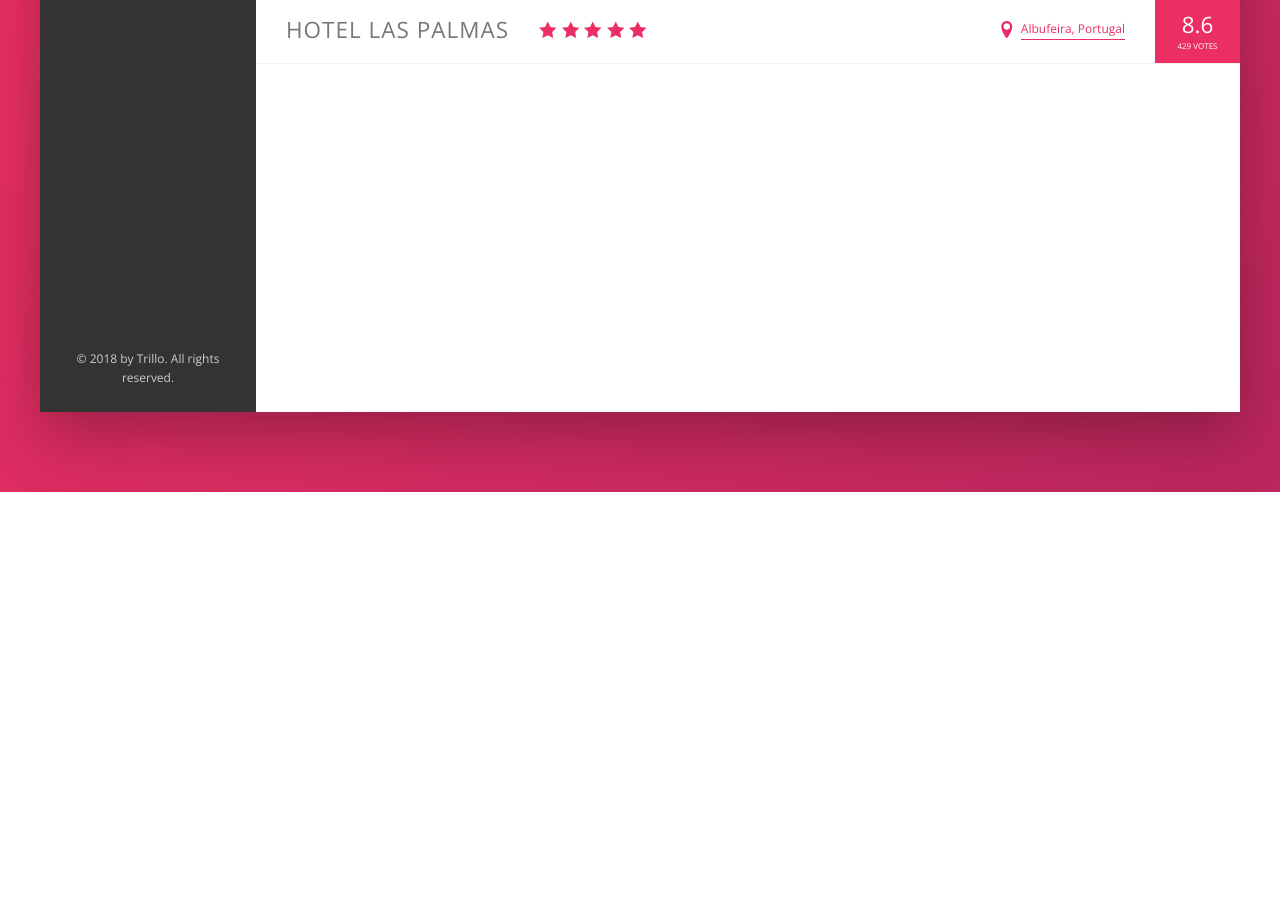
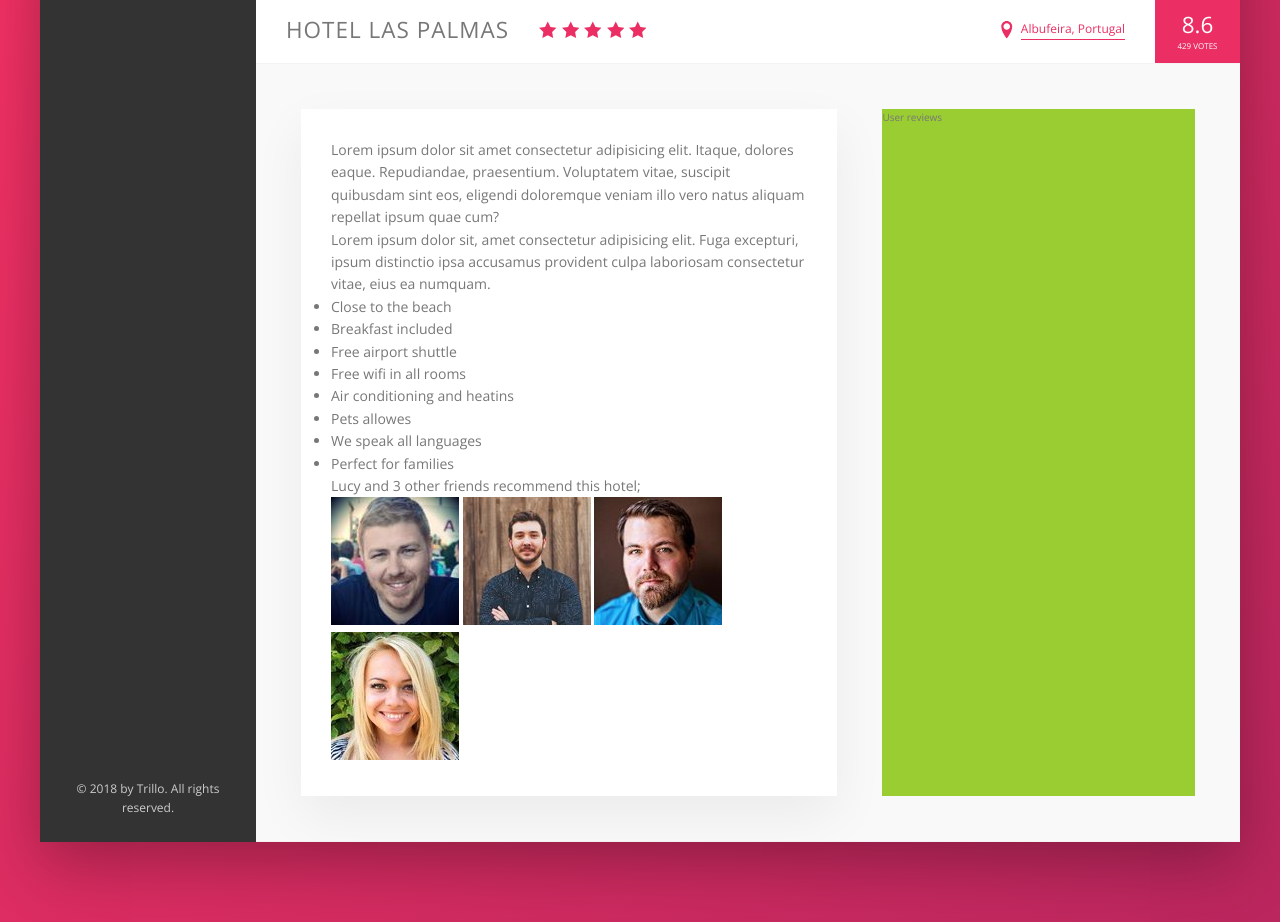
Before and after one commit to v-bianchi/trillo, a website: page index.html in a window 1280 px wide. Shown: the part 538-1460 px from the top of the page. Before the commit the page ends 1030 px from the top, so only its background shows below. Drawn offline with nearby package versions, Linux system fonts and the light colour scheme.

Commit message:
add hotel description markup

```diff
--- a/index.html
+++ b/index.html
@@ -132,6 +132,39 @@
                             <div class="overview__rating-count">429 votes</div>
                         </div>
                     </div>
+
+                    <div class="detail">
+                        <div class="description">
+                            <p class="paragraph">
+                                Lorem ipsum dolor sit amet consectetur adipisicing elit. Itaque, dolores eaque. Repudiandae, praesentium. Voluptatem vitae, suscipit quibusdam sint eos, eligendi doloremque veniam illo vero natus aliquam repellat ipsum quae cum?
+                            </p>
+                            <p class="paragraph">
+                                Lorem ipsum dolor sit, amet consectetur adipisicing elit. Fuga excepturi, ipsum distinctio ipsa accusamus provident culpa laboriosam consectetur vitae, eius ea numquam.
+                            </p>
+                            <ul class="list">
+                                <li class="list__item">Close to the beach</li>
+                                <li class="list__item">Breakfast included</li>
+                                <li class="list__item">Free airport shuttle</li>
+                                <li class="list__item">Free wifi in all rooms</li>
+                                <li class="list__item">Air conditioning and heatins</li>
+                                <li class="list__item">Pets allowes</li>
+                                <li class="list__item">We speak all languages</li>
+                                <li class="list__item">Perfect for families</li>
+                            </ul>
+                            <div class="recommend">
+                                <p class="recomment__count">
+                                    Lucy and 3 other friends recommend this hotel;
+                                </p>
+                                <div class="recomment__friends">
+                                    <img src="img/user-3.jpg" alt="Friend 1" class="recommend__photo">
+                                    <img src="img/user-4.jpg" alt="Friend 2" class="recommend__photo">
+                                    <img src="img/user-5.jpg" alt="Friend 3" class="recommend__photo">
+                                    <img src="img/user-6.jpg" alt="Friend 4" class="recommend__photo">
+                                </div>
+                            </div>
+                        </div>
+                        <div class="user-reviews">User reviews</div>
+                    </div>
                 </main>
             </div>
         </div>
--- a/sass/_base.scss
+++ b/sass/_base.scss
@@ -12,6 +12,9 @@
   --color-grey-dark-3: #999;
 
   --shadow-dark: 0 2rem 6rem rgba(0, 0, 0, 0.3);
+  --shadow-light: 0 2rem 5rem rgba(0, 0, 0, .06);
+
+  --line: 1px solid var(--color-grey-light-2);
 }
 
 * {
--- a/sass/_components.scss
+++ b/sass/_components.scss
@@ -200,7 +200,7 @@
 .overview {
   display: flex;
   align-items: center;
-  border-bottom: 1px solid var(--color-grey-light-2);
+  border-bottom: var(--line);
 
   &__heading {
     font-size: 2.25rem;
--- a/sass/_layout.scss
+++ b/sass/_layout.scss
@@ -2,9 +2,7 @@
   max-width: 120rem;
   margin: 8rem auto;
   background-color: var(--color-grey-light-1);
-  box-shadow: var(--shadow-dark);
-
-  min-height: 60vh //FOR TEST PURPOSES
+  box-shadow: var(--shadow-dark);g
 }
 
 .header {
@@ -14,7 +12,7 @@
 
   height: 7rem;
   background-color: #fff;
-  border-bottom: 1px solid var(--color-grey-light-2);
+  border-bottom: var(--line);
   font-size: 1.4rem;
 }
 
@@ -36,6 +34,27 @@
   background-color: #fff;
 
   flex: 1;
+}
 
-  height: 80rem //FOR TEST PURPOSES
+.detail {
+  display: flex;
+
+  background-color: var(--color-grey-light-1);
+  padding: 4.5rem;
+  border-bottom: var(--line);
 }
+
+.description {
+  font-size: 1.4rem;
+  background-color:#fff;
+  box-shadow: var(--shadow-light);
+  padding: 3rem;
+  flex: 0 0 60%;
+  margin-right: 4.5rem;
+}
+
+.user-reviews {
+  background-color: yellowgreen;
+
+  flex: 1;
+}
```
Also changed, not shown: img/text.txt (deleted, +0 -17 lines), css/style.css.
